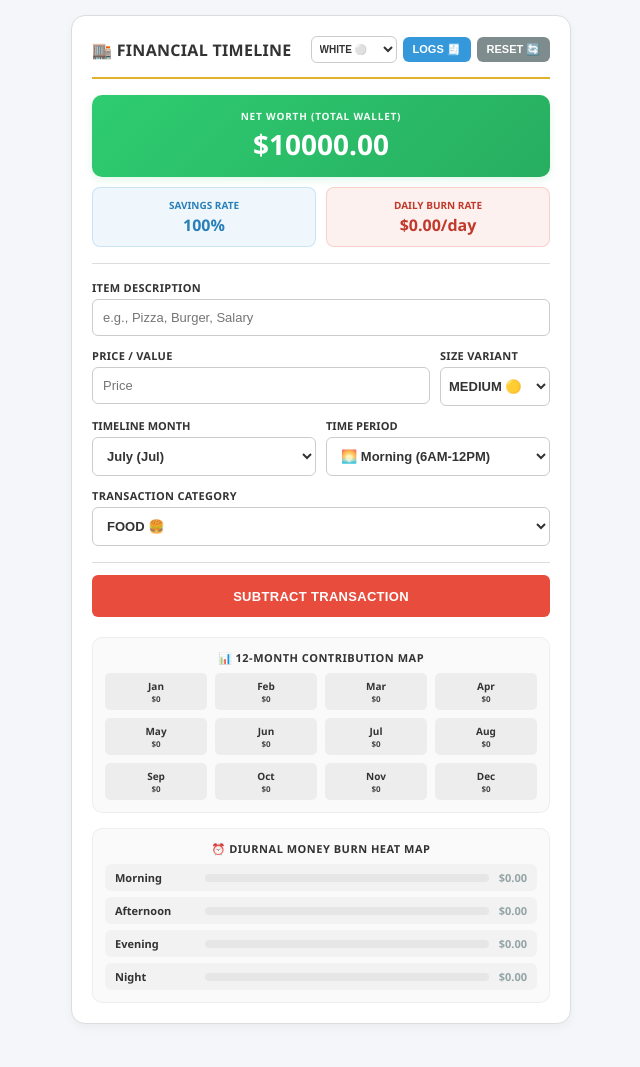
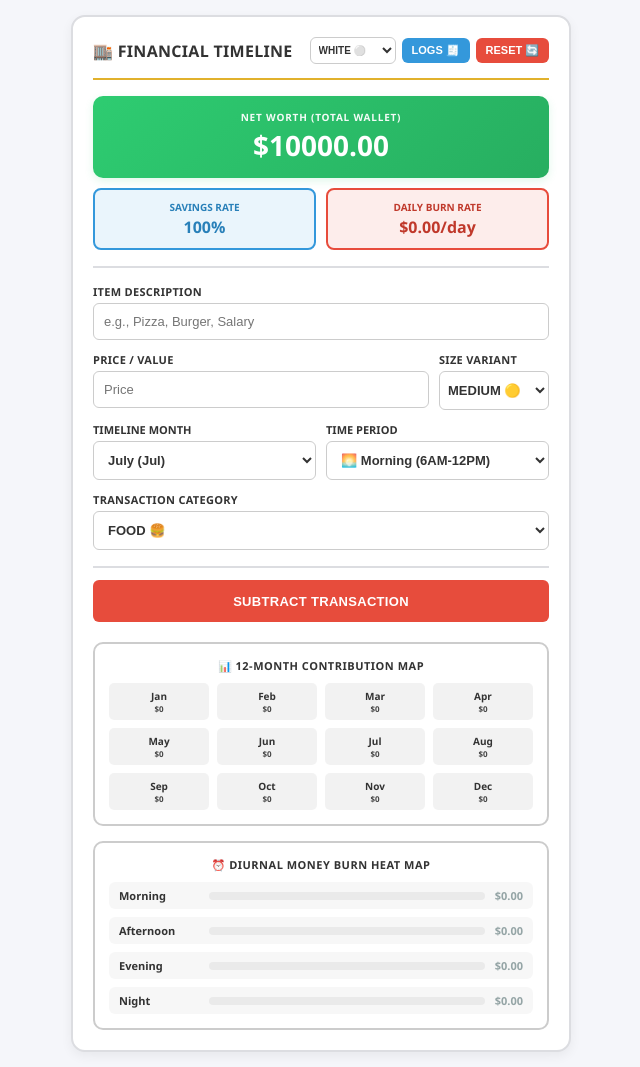
Before and after one commit to prthivivaishnav07-web/Project-, a plain HTML site: page index.html in a window 1280 px wide. Shown: the whole page, without its empty margins (319-959 px from the left). Before the commit the page ends 1039 px from the top, so only its background shows below. Drawn offline with Linux system fonts and the light colour scheme.

Commit message:
Refactor styles and layout for index.html
Updated styles for app container, buttons, and metrics board. Enhanced sidebar and contribution map layout.

```diff
--- a/index.html
+++ b/index.html
@@ -6,10 +6,10 @@
 </head>
 <body id="body-bg" style="margin: 0; padding: 15px 10px; font-family: 'Segoe UI', Arial, sans-serif; background-color: #f5f6fa; color: #333; transition: background 0.25s ease;">
 
-    <div class="container" id="app-container" style="max-width: 500px; margin: auto; padding: 20px; border-radius: 14px; box-sizing: border-box; background: #ffffff; border: 1px solid #dcdde1; box-shadow: 0 4px 10px rgba(0,0,0,0.04); transition: all 0.25s ease;">
+    <div class="container" id="app-container" style="max-width: 500px; margin: auto; padding: 20px; border-radius: 14px; box-sizing: border-box; background: #ffffff; border: 2px solid #dcdde1; box-shadow: 0 4px 12px rgba(0,0,0,0.06); transition: all 0.25s ease;">
 
-        <div style="display: flex; justify-content: space-between; align-items: center; padding-bottom: 14px; border-bottom: 2px solid #e1b12c;">
-            <h2 style="margin: 0; font-size: 16px; font-weight: 800; letter-spacing: 0.3px;">🏬 FINANCIAL TIMELINE</h2>
+        <div id="app-header" style="display: flex; justify-content: space-between; align-items: center; padding-bottom: 14px; border-bottom: 2px solid #e1b12c;">
+            <h2 style="margin: 0; font-size: 16px; font-weight: 800; letter-spacing: 0.3px; color: inherit;">🏬 FINANCIAL TIMELINE</h2>
             <div style="display: flex; align-items: center; gap: 6px;">
                 <select id="theme-select" style="padding: 6px 4px; border-radius: 6px; border: 1px solid #ccc; font-size: 10px; font-weight: 700; cursor: pointer; background: #fff; color: #333;">
                     <option value="white">WHITE ⚪</option>
@@ -21,22 +21,22 @@
                     <option value="brown">BROWN 🪵</option>
                 </select>
                 <button type="button" onclick="toggleSidebar(true)" style="background: #3498db; color: white; border: none; font-size: 11px; font-weight:700; padding: 6px 10px; border-radius: 6px; cursor: pointer;">LOGS 🧾</button>
-                <button type="button" onclick="resetData()" style="background: #7f8c8d; color: white; border: none; font-size: 11px; font-weight:700; padding: 6px 10px; border-radius: 6px; cursor: pointer;">RESET 🔄</button>
+                <button type="button" onclick="resetData()" style="background: #e74c3c; color: white; border: none; font-size: 11px; font-weight:700; padding: 6px 10px; border-radius: 6px; cursor: pointer;">RESET 🔄</button>
             </div>
         </div>
 
-        <div id="metrics-board" style="display: grid; grid-template-columns: 1fr 1fr; gap: 10px; margin-top: 16px; padding-bottom: 16px; border-bottom: 1px solid #dcdde1;">
+        <div id="metrics-board" style="display: grid; grid-template-columns: 1fr 1fr; gap: 10px; margin-top: 16px; padding-bottom: 16px; border-bottom: 2px solid #dcdde1;">
             <div style="grid-column: span 2; background: linear-gradient(135deg, #2ecc71, #27ae60); color: white; padding: 14px; border-radius: 10px; text-align: center; box-shadow: 0 3px 8px rgba(46,204,113,0.15);">
                 <div style="font-size: 10px; font-weight: 700; letter-spacing: 0.8px; text-transform: uppercase; opacity: 0.95;">NET WORTH (TOTAL WALLET)</div>
                 <div style="font-size: 28px; font-weight: 800; margin-top: 2px;">$<span id="net-worth">10000.00</span></div>
             </div>
 
-            <div style="background: rgba(52, 152, 219, 0.08); border: 1px solid rgba(52, 152, 219, 0.2); padding: 10px; border-radius: 8px; text-align: center;">
+            <div id="savings-rate-box" style="background: rgba(52, 152, 219, 0.1); border: 2px solid #3498db; padding: 10px; border-radius: 8px; text-align: center;">
                 <div style="font-size: 10px; font-weight: 700; color: #2980b9; text-transform: uppercase;">Savings Rate</div>
                 <div id="savings-rate" style="font-size: 16px; font-weight: 700; margin-top: 2px; color: #2980b9;">100%</div>
             </div>
 
-            <div style="background: rgba(231, 76, 60, 0.08); border: 1px solid rgba(231, 76, 60, 0.2); padding: 10px; border-radius: 8px; text-align: center;">
+            <div id="burn-rate-box" style="background: rgba(231, 76, 60, 0.1); border: 2px solid #e74c3c; padding: 10px; border-radius: 8px; text-align: center;">
                 <div style="font-size: 10px; font-weight: 700; color: #c0392b; text-transform: uppercase;">Daily Burn Rate</div>
                 <div id="burn-rate" style="font-size: 16px; font-weight: 700; margin-top: 2px; color: #c0392b;">$0.00/day</div>
             </div>
@@ -92,7 +92,7 @@
                 </div>
             </div>
 
-            <div id="category-box-divider" style="padding-bottom: 16px; border-bottom: 1px solid #dcdde1;">
+            <div id="category-box-divider" style="padding-bottom: 16px; border-bottom: 2px solid #dcdde1;">
                 <label style="font-weight: 700; font-size: 11px; display: block; margin-bottom: 4px; letter-spacing: 0.3px;">TRANSACTION CATEGORY</label>
                 <select id="category" style="width: 100%; padding: 10px; border: 1px solid #ccc; border-radius: 6px; font-size: 13px; box-sizing: border-box; background-color: #fff; font-weight: 600; color: #333;">
                     <option value="Food">FOOD 🍔</option>
@@ -106,21 +106,19 @@
             <button type="submit" id="form-submit-btn" style="background: #e74c3c; width: 100%; height: 42px; border: none; border-radius: 6px; cursor: pointer; transition: background 0.2s; color: white; font-weight: 700; font-size: 13px; letter-spacing: 0.3px; text-transform: uppercase;">SUBTRACT TRANSACTION</button>
         </form>
 
-        <div style="margin-top: 20px; padding: 12px; background: rgba(0,0,0,0.02); border-radius: 10px; border: 1px solid rgba(0,0,0,0.05);">
-            <div style="font-size: 11px; font-weight: 700; margin-bottom: 8px; text-transform: uppercase; letter-spacing: 0.5px; text-align: center;">📊 12-Month Contribution Map</div>
-            <div id="year-contribution-grid" style="display: grid; grid-template-columns: repeat(4, 1fr); gap: 8px; text-align: center;">
-                </div>
+        <div id="contribution-card" style="margin-top: 20px; padding: 14px; border-radius: 10px; border: 2px solid #ccc;">
+            <div style="font-size: 11px; font-weight: 700; margin-bottom: 10px; text-transform: uppercase; letter-spacing: 0.5px; text-align: center;">📊 12-Month Contribution Map</div>
+            <div id="year-contribution-grid" style="display: grid; grid-template-columns: repeat(4, 1fr); gap: 8px; text-align: center;"></div>
         </div>
 
-        <div style="margin-top: 15px; padding: 12px; background: rgba(0,0,0,0.02); border-radius: 10px; border: 1px solid rgba(0,0,0,0.05);">
-            <div style="font-size: 11px; font-weight: 700; margin-bottom: 8px; text-transform: uppercase; letter-spacing: 0.5px; text-align: center;">⏰ Diurnal Money Burn Heat Map</div>
-            <div id="diurnal-heatmap-grid" style="display: flex; flex-direction: column; gap: 6px;">
-                </div>
+        <div id="diurnal-card" style="margin-top: 15px; padding: 14px; border-radius: 10px; border: 2px solid #ccc;">
+            <div style="font-size: 11px; font-weight: 700; margin-bottom: 10px; text-transform: uppercase; letter-spacing: 0.5px; text-align: center;">⏰ Diurnal Money Burn Heat Map</div>
+            <div id="diurnal-heatmap-grid" style="display: flex; flex-direction: column; gap: 8px;"></div>
         </div>
     </div>
 
-    <div id="history-sidebar" style="position: fixed; top: 0; right: -320px; width: 300px; height: 100%; background: #fff; box-shadow: -4px 0 15px rgba(0,0,0,0.12); transition: right 0.25s ease; z-index: 9999; padding: 20px; box-sizing: border-box; display: flex; flex-direction: column; border-left: 1px solid #dcdde1;">
-        <div style="display: flex; justify-content: space-between; align-items: center; border-bottom: 2px solid #e1b12c; padding-bottom: 10px; margin-bottom: 12px;">
+    <div id="history-sidebar" style="position: fixed; top: 0; right: -320px; width: 300px; height: 100%; background: #fff; box-shadow: -4px 0 15px rgba(0,0,0,0.2); transition: right 0.25s ease; z-index: 9999; padding: 20px; box-sizing: border-box; display: flex; flex-direction: column; border-left: 2px solid #ccc;">
+        <div id="sidebar-header" style="display: flex; justify-content: space-between; align-items: center; border-bottom: 2px solid #e1b12c; padding-bottom: 10px; margin-bottom: 12px;">
             <h3 id="sidebar-title" style="margin: 0; font-size: 12px; font-weight: 700; color: inherit; letter-spacing: 0.3px;">VERIFIED LOG HISTORY</h3>
             <button type="button" onclick="toggleSidebar(false)" style="background: none; border: none; font-size: 18px; cursor: pointer; color: #999;">✕</button>
         </div>
@@ -131,4 +129,4 @@
 
     <script src="script.js"></script>
 </body>
-</html>
+    </html>
```
